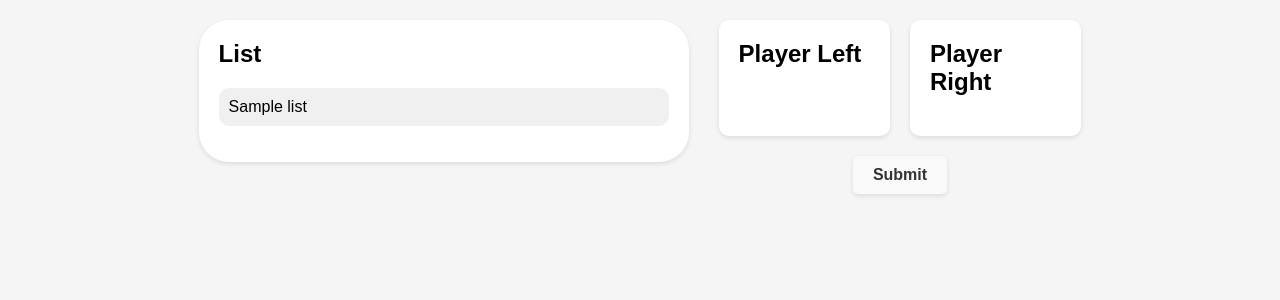
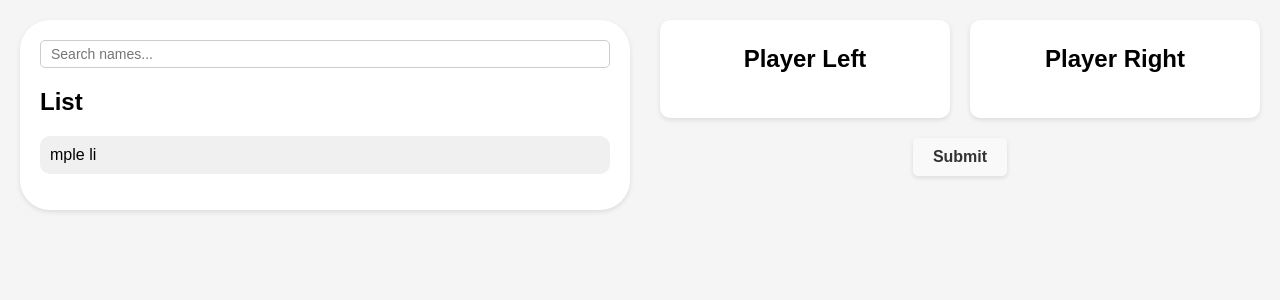
Before and after one commit to FrostingBunBun/flask, a Flask app: template templates/names.html in a window 1280 px wide. Shown: the top 300 px of the page. Run offline with Flask 3, Linux system fonts and the light colour scheme; the template is opened without the code that fills it: most values are stand-ins (such as "Sample title", 1, 10 or a date in 2020).

Commit message:
implemented search bar, stable

```diff
--- a/static/scripts/script.js
+++ b/static/scripts/script.js
@@ -45,3 +45,23 @@ function allowDrop(event) {
     console.log("Left Name: " + leftName);
     console.log("Right Name: " + rightName);
   }
+
+
+  function filterNames() {
+    var input = document.getElementById("searchInput");
+    var filter = input.value.toUpperCase();
+    var ul = document.querySelector(".list ul");
+    var li = ul.getElementsByTagName("li");
+
+    for (var i = 0; i < li.length; i++) {
+      var name = li[i].textContent || li[i].innerText;
+      if (name.toUpperCase().startsWith(filter)) {
+        li[i].style.display = "";
+      } else {
+        li[i].style.display = "none";
+      }
+    }
+  }
+
+  var searchInput = document.getElementById("searchInput");
+  searchInput.addEventListener("input", filterNames);
--- a/static/styles/styles.css
+++ b/static/styles/styles.css
@@ -19,7 +19,7 @@ body {
   padding: 20px;
   border-radius: 30px;
   box-shadow: 0 2px 5px rgba(0, 0, 0, 0.1);
-  max-width: 450px;
+  max-width: 600px;
   /* margin: 0 auto; */
 }
 
@@ -46,9 +46,18 @@ li:hover {
   }
 
 .field {
-  flex: 1;
+  /* flex: 1; */
+  flex-direction: column;
+  display: flex;
+  align-items: center;
+  justify-content: center;
+  gap: 5px;
+  margin: 0 auto;
+  width: 600px;
+
+
   background-color: #fff;
-  padding: 20px;
+  padding: 25px;
   border-radius: 10px;
   box-shadow: 0 2px 5px rgba(0, 0, 0, 0.1);
 }
@@ -77,23 +86,11 @@ li:hover {
   background-color: #f5f5f5;
 }
 
-/* .button-container {
-    display: flex;
-    flex-direction: column;
-    align-items: center;
-    background-color: #f5f5f5;
-    border-radius: 5px;
-    box-shadow: 0 2px 5px rgba(0, 0, 0, 0.1);
-    padding: 20px;
-    width: 100%;
-    box-sizing: border-box;
-} */
-
 .field-container {
     display: flex;
     gap: 20px;
     flex: 1;
-  }
+}
 .button-container {
     text-align: center;
   margin-top: 20px;
@@ -108,8 +105,23 @@ li:hover {
     border-radius: 5px;
     box-shadow: 0 2px 5px rgba(0, 0, 0, 0.1);
     cursor: pointer;
+}
+
+.my-button:hover {
+    background-color: #e7e7e7;
+}
+.rightSide {
+    max-width: 600px;
+}
+.search-container {
+    margin-bottom: 20px;
   }
 
-  .my-button:hover {
-    background-color: #e7e7e7;
+  #searchInput {
+    padding: 5px 10px;
+    font-size: 14px;
+    border-radius: 5px;
+    border: 1px solid #ccc;
+    width: 100%;
+    box-sizing: border-box;
   }
--- a/templates/names.html
+++ b/templates/names.html
@@ -11,12 +11,22 @@
     <div class="container">
 
         <div class="list" id="list">
+            <div class="search-container">
+                <input type="text" id="searchInput" placeholder="Search names...">
+            </div>
             <h2>List</h2>
             <ul>
                 {% for name in list %}
                     <li class="list-item" draggable="true" ondragstart="drag(event)">{{ name }}</li>
                 {% endfor %}
             </ul>
+            <script>
+                var listItems = document.querySelectorAll('.list-item');
+                listItems.forEach(function(item) {
+                    item.textContent = item.textContent.slice(2, -2);
+                });
+            </script>
+
         </div>
 
         <div class="rightSide">
```
